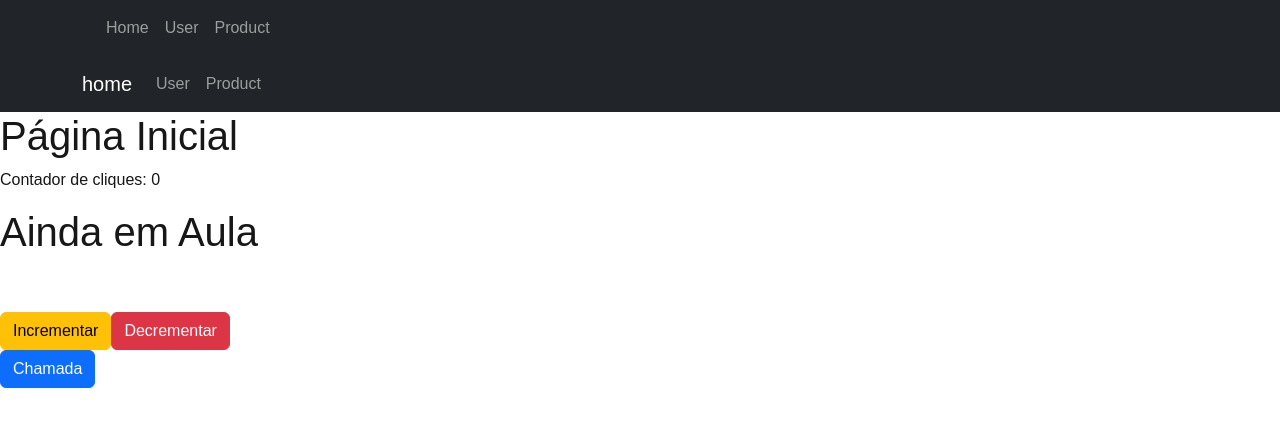
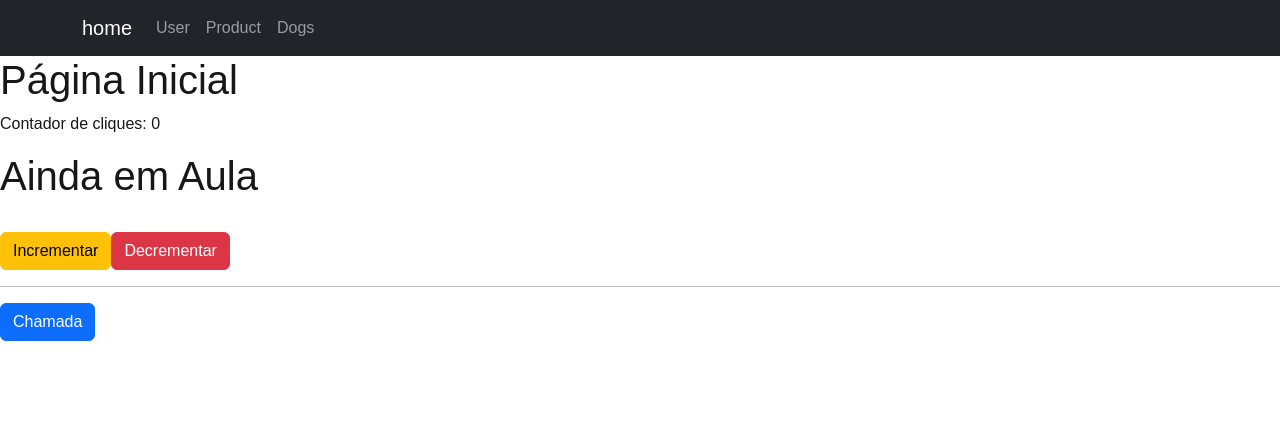
Before and after one commit to MariaVitoriaK/UPFOME_React, a Next.js app: page / in a window 1280 px wide. Shown: the top 426 px of the page. Built offline with nearby package versions, Linux system fonts and the light colour scheme.

Commit message:
AULA 24/09

```diff
--- a/package.json
+++ b/package.json
@@ -8,6 +8,7 @@
     "start": "next start"
   },
   "dependencies": {
+    "axios": "^1.12.2",
     "bootstrap": "^5.3.8",
     "next": "^15.5.3",
     "react": "^18.3.1",
--- a/src/components/NavBar.tsx
+++ b/src/components/NavBar.tsx
@@ -13,7 +13,8 @@ export default function NavBar({pagina}: NavBarProps){
           <Nav className="me-auto">
             {pagina != 'home' && <Nav.Link as={Link} href="/">Home</Nav.Link>}
             {pagina != 'usuarios' && <Nav.Link as={Link} href="/usuarios">User</Nav.Link>}
-            {pagina != 'produdos' && <Nav.Link as={Link} href="/produtos">Product</Nav.Link>}
+            {pagina != 'produtos' && <Nav.Link as={Link} href="/produtos">Product</Nav.Link>}
+            {pagina != 'dogs' && <Nav.Link as={Link} href="/cachorros">Dogs</Nav.Link>}
           </Nav>
         </Container>
       </Navbar>
--- a/src/pages/_document.tsx
+++ b/src/pages/_document.tsx
@@ -6,7 +6,6 @@ export default function Document() {
     <Html lang="en">
       <Head />
       <body className="antialiased">
-        <NavBar />
         <Main />
         <NextScript />
       </body>
--- /dev/null
+++ b/src/pages/cachorros.tsx
@@ -0,0 +1,61 @@
+import NavBar from "@/components/NavBar"
+import api from "@/services/api"
+import { error } from "console"
+import { useEffect, useRef, useState } from "react"
+import { Button } from "react-bootstrap"
+
+export default function Cachorros() {
+    const [nomeCachorro, setNomeCachorro] = useState('')
+    const [update, setUpdate] = useState(false)
+    const [fotoCachorro, setFotoCachorro] = useState('')
+    const firstRun = useRef(true)
+
+    const [racaCachorro, setRacaCachorro] = useState('')
+
+    useEffect(() => {
+        if (!firstRun.current) {
+            api.get('/breeds/image/random').then((response) => {
+                if (response.status == 200) {
+                    const data = response.data
+                    setFotoCachorro(data.message)
+                }
+            }, (error) => {
+                console.log(error)
+            })
+        } else {
+            firstRun.current = false
+        }
+        setNomeCachorro('Pato')
+        console.log(firstRun)
+    }, [update])
+
+    return (
+        <>
+        <NavBar pagina='dogs'/>
+        {
+            nomeCachorro != '' ?
+            <h1>{nomeCachorro}</h1> :
+            <h1>Procurando cachorro</h1>
+        }
+        <br />
+        {
+            fotoCachorro != '' ?
+            <img src={fotoCachorro} alt="Foto de um cachorro" /> :
+            <h2>Procurando foto...</h2>
+        }
+        <br />
+        <form>
+            <label>
+                Escola a raça do cachorro:
+                <input
+                type="text"
+                value={}
+                onChange={}
+                />
+            </label>
+        </form>
+        <br />
+        <Button type="submit" variant="warning" onClick={() => setUpdate(!update)}>Atualizar 🐶</Button>
+        </>
+    )
+}
--- a/src/pages/index.tsx
+++ b/src/pages/index.tsx
@@ -16,10 +16,10 @@ export default function Home() {
         professorFezChamada ? <h1>terminou a Aula</h1>: <h1>Ainda em Aula</h1>
       }
       <br />
-      <br />
       <Button variant="warning" onClick={() => setContador(contador + 1)}>Incrementar</Button>
       <Button variant="danger" onClick={() => setContador(contador - 1)}>Decrementar</Button>
       <br />
+      <hr />
       <Button variant="primary" onClick={() => setProfessorFezChamada(!professorFezChamada)}>Chamada</Button>
     </>
   );
--- a/src/pages/produtos.tsx
+++ b/src/pages/produtos.tsx
@@ -4,12 +4,10 @@ import Link from "next/link";
 export default function Produtos() {
   return (
     <>
-     <NavBar pagina='produtos'/>
+      <NavBar pagina='produtos'/>
       <h1>Produtos</h1>
       <p>Lista de Produtos</p>
       <hr />
-      {/*<a href="/">Home</a>*/}
-      <Link href="/">Home</Link>
     </>
   );
 }
--- a/src/pages/usuarios.tsx
+++ b/src/pages/usuarios.tsx
@@ -8,8 +8,6 @@ export default function Usuarios() {
       <h1>Usuários</h1>
       <p>Lista de usuários</p>
       <hr />
-      {/*<a href="/">Home</a>*/}
-      <Link href="/">Home</Link>
     </>
   );
 }
--- /dev/null
+++ b/src/services/api.ts
@@ -0,0 +1,7 @@
+import axios from "axios"
+
+const api = axios.create({
+    baseURL: "https://dog.ceo/api",
+})
+
+export default  api
```
Also changed, not shown: 1 other file (tests, documents, lock files or other folders).
